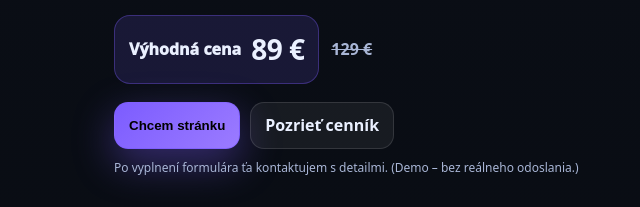
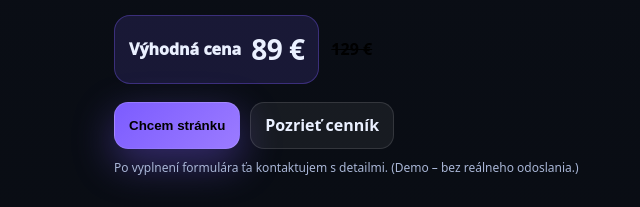
Before and after one commit to fifikflo/TvojaZnacka, a plain HTML site: page index.html in a window 1280 px wide. Shown: the part 543-750 px from the top of the page, 0-640 px from the left. Drawn offline with Linux system fonts and the light colour scheme.

Commit message:
Update index.html

```diff
--- a/index.html
+++ b/index.html
@@ -83,6 +83,7 @@ html[data-theme="light"] .btn:hover{box-shadow:0 10px 24px rgba(10,16,32,.10)}
 .btn.primary{
   background:linear-gradient(135deg,var(--accent),#9b7bff);
   box-shadow:0 14px 40px rgba(124,92,255,.40);
+  color: #0000000
   border-color:rgba(124,92,255,.55);
 }
 .btn.icon{padding:10px 12px}
@@ -120,7 +121,7 @@ h1{font-size:clamp(34px,4vw,54px);margin:0 0 12px;letter-spacing:-.02em}
 }
 .priceTag b{font-size:28px;letter-spacing:-.02em}
 .oldPrice{
-  color:var(--muted);
+  color: #000000;
   text-decoration:line-through;
   font-weight:900;
 }
```
